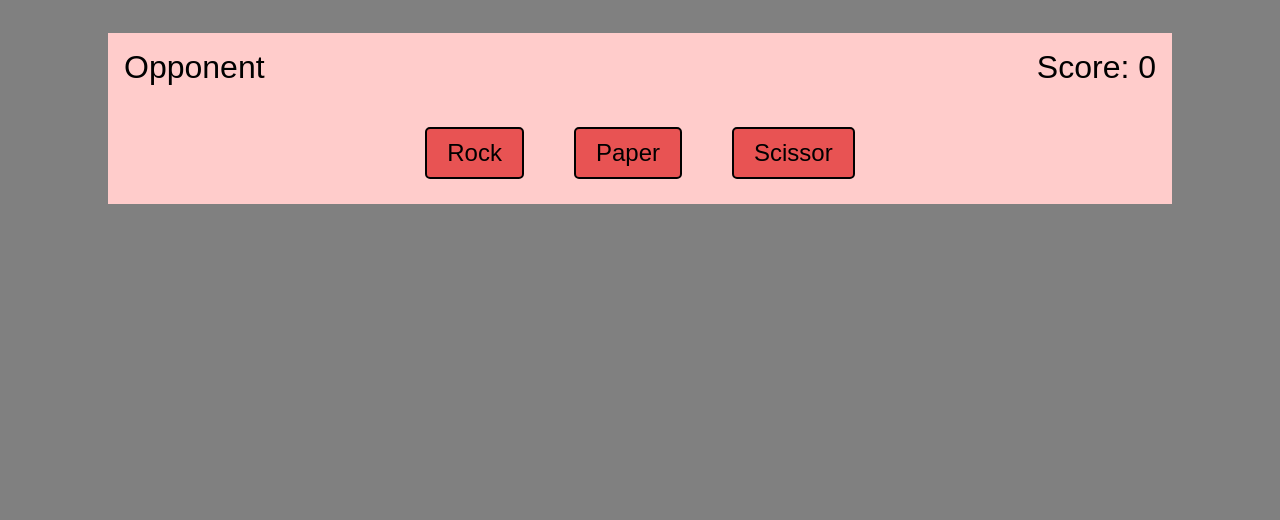
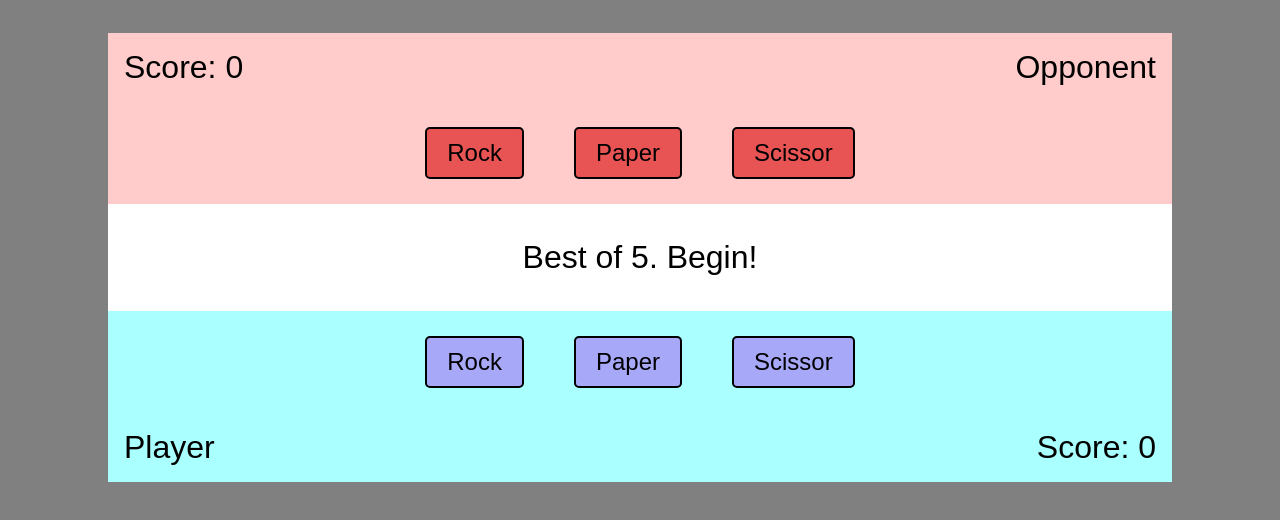
Before and after one commit to kevin2b/rock-paper-scissors, a plain HTML site: page index.html in a window 1280 px wide. Drawn offline with Linux system fonts and the light colour scheme.

Commit message:
Add player side of field

```diff
--- a/index.html
+++ b/index.html
@@ -8,26 +8,28 @@
   </head>
   <body>
     <div id="opponent-info">
+      <div class="info"> Score: 0 </div>
       <div class="info"> Opponent </div>
-      <div class="info"> Score: 0 </div>
 	</div>
 	<div id="opponent-move">
-      <div class="opponent-option"> Rock </div>
-      <div class="opponent-option"> Paper </div>
-      <div class="opponent-option"> Scissor </div>
+      <div class="opponent-option rock"> Rock </div>
+      <div class="opponent-option paper"> Paper </div>
+      <div class="opponent-option scissor"> Scissor </div>
 	</div>
 
 	<div id="round-info">
-
+	  <div id="message"> Best of 5. Begin! </div>
 	</div>
 
 	<div id="player-move">
-
+      <button class="player-option rock" id="rock"> Rock </button>
+      <button class="player-option paper" id="paper"> Paper </button>
+      <button class="player-option scissor" id="scissor"> Scissor </button>
 	</div>
 
-	<div id="player-info">
-
+    <div id="player-info">
+      <div class="info"> Player </div>
+      <div class="info"> Score: 0 </div>
 	</div>
-
   </body>
 </html>
--- a/style/style.css
+++ b/style/style.css
@@ -6,31 +6,61 @@ body {
   padding: 25px 100px;
 }
 
-#opponent-info, #opponent-move{
+#opponent-info,
+#opponent-move,
+#player-info,
+#player-move{
   display: flex;
   justify-content: space-between;
+}
+
+#opponent-info,
+#opponent-move{
   background-color: #FFCCCB;
 }
 
-.info {
+#player-info,
+#player-move{
+  background-color: #AAFFFF;
+}
+
+.info,
+#round-info {
   font-size: 32px;
   color: black;
   padding: 16px;
   word-break: break-all;
 }
 
-#opponent-move{
+#opponent-move,
+#player-move{
   justify-content: center;
   gap: 50px;
   padding: 25px 0;
 }
 
-.opponent-option{
+.opponent-option,
+.player-option{
   font-size: 24px;
   color: black;
   padding: 10px 20px;
   border: 2px solid black;
   border-radius: 5px;
   word-break: break-all;
+}
+
+.opponent-option{
   background-color: #E85353;
 }
+
+.player-option{
+  background-color: #a8a8f9;
+}
+
+#round-info {
+  background-color: white;
+  flex: 1 0 75px;
+  display: flex;
+  justify-content: center;
+  align-items: center;
+}
```
